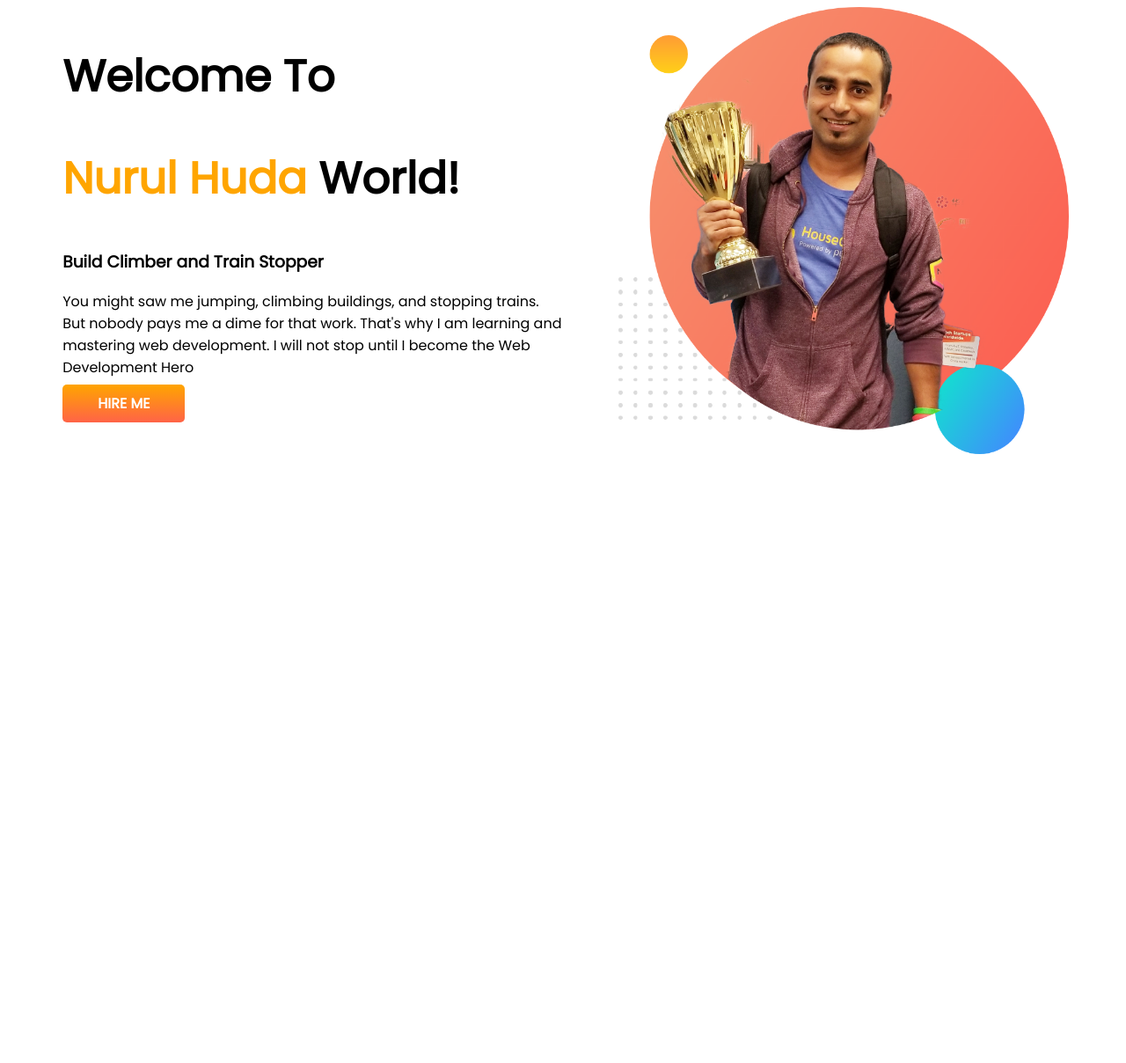
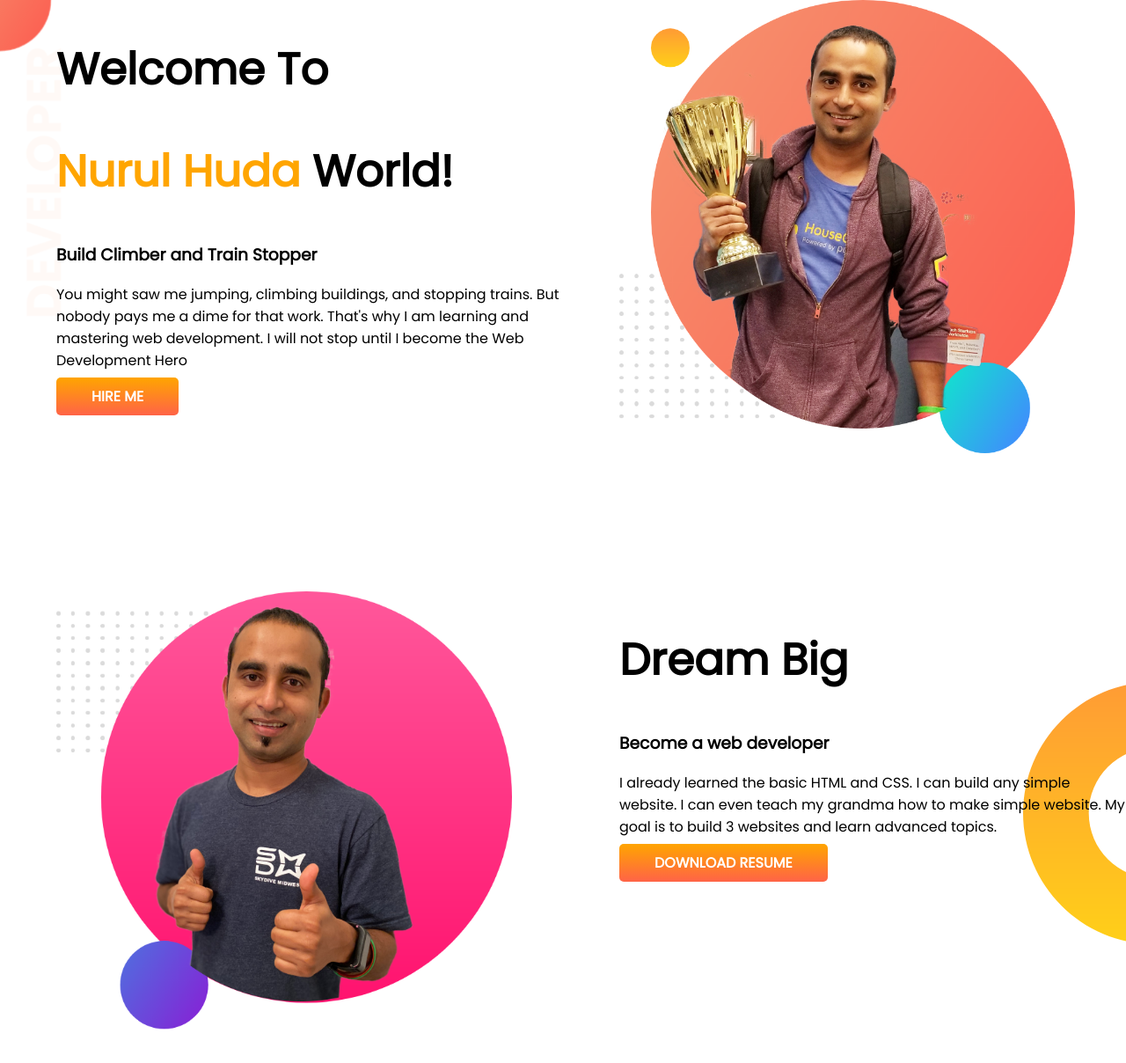
Before and after one commit to bossnoyon00/devoloper-portfolio, a plain HTML site: page index.html in a window 1280 px wide. Shown: the whole page at 88% size. Before the commit the page ends 800 px from the top, so only its background shows below. Drawn offline with Linux system fonts and the light colour scheme.

Commit message:
dream added

```diff
--- a/index.html
+++ b/index.html
@@ -13,7 +13,7 @@
 </head>
 
 <body>
-    <section>
+    <section class="top-banner">
         <div class="half-width">
             <h1>Welcome To</h1>
             <h1><span class="orange-color">Nurul Huda</span> World!</h1>
@@ -29,6 +29,19 @@
             <img src="images/jhankar.png" alt="jhankar bhai img">
         </div>
     </section>
+    <section class="dream-big">
+        <div class="half-width">
+            <img src="images/jhankar2.png" alt="jhankar vai">
+        </div>
+        <div class="half-width">
+            <h1>Dream Big</h1>
+            <h3>Become a web developer</h3>
+            <p>I already learned the basic HTML and CSS. I can build any simple website. I can even teach my grandma how
+                to make simple website. My goal is to build 3 websites and learn advanced topics.</p>
+            <a class="button-color" target="_blank" href="https://github.com/bossnoyon00/devoloper-portfolio">DOWNLOAD
+                RESUME</a>
+        </div>
+    </section>
 </body>
 
 </html>
--- a/style.css
+++ b/style.css
@@ -1,5 +1,6 @@
 body {
     font-family: 'Poppins', sans-serif;
+    margin: 0px;
 }
 
 h1 {
@@ -12,6 +13,7 @@ h1 {
 
 section {
     display: flex;
+    margin-bottom: 150px;
 }
 
 .half-width {
@@ -31,3 +33,14 @@ section {
     color: white;
     font-weight: 700;
 }
+
+.top-banner {
+    background-image: url(images/top-banner.png);
+    background-repeat: no-repeat;
+}
+
+.dream-big {
+    background-image: url(images/dream-bg.png);
+    background-repeat: no-repeat;
+    background-position: right;
+}
```
